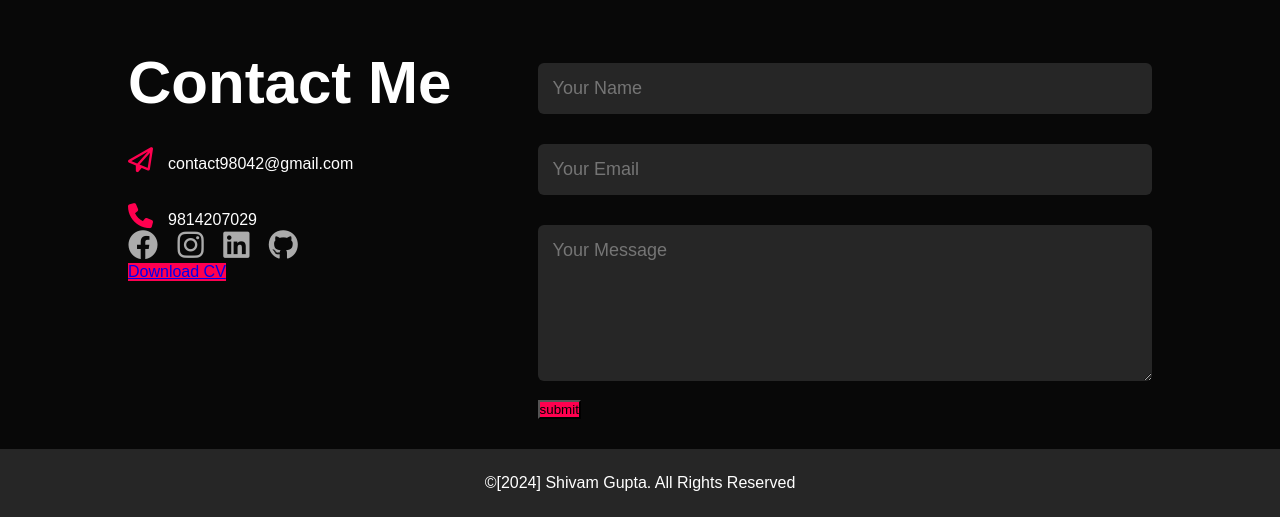
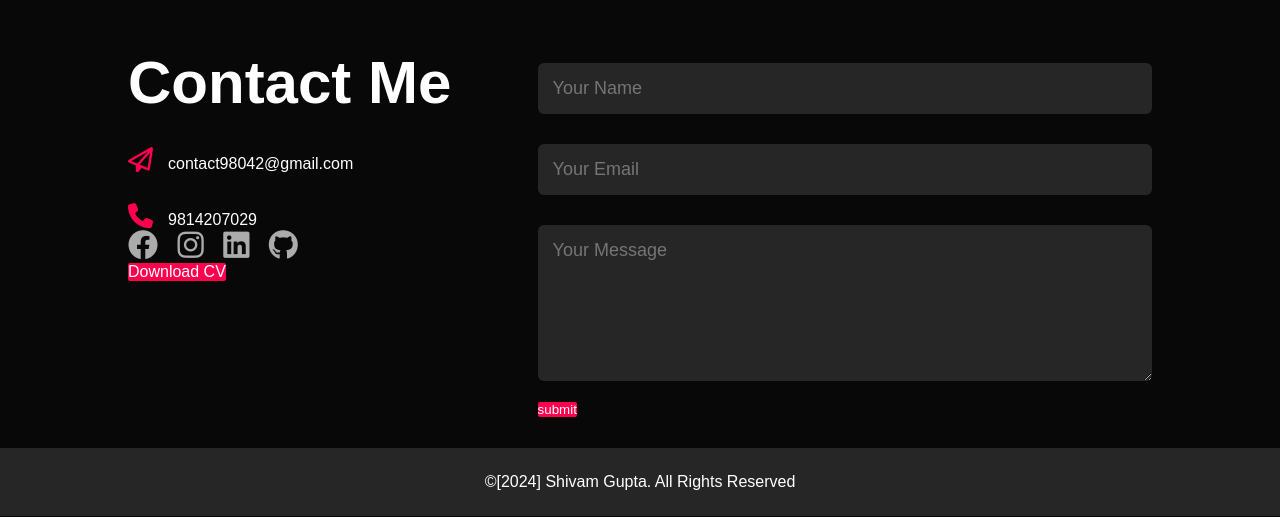
Before and after one commit to guptashivam9/Portfolio, a plain HTML site: page index.html in a window 1280 px wide. Shown: the part 1985-2502 px from the top of the page. Drawn offline with Linux system fonts and the light colour scheme.

Commit message:
personal-portfolio

```diff
--- a/index.html
+++ b/index.html
@@ -11,7 +11,7 @@
 <div id="header">
     <div class="container">
         <nav>
-            <img src="images/logo.png" class="logo">
+            <!-- <img src="images/logo1jpg.jpg" class="logo"> -->
             <ul>
                 <li><a href="#header">Home</a></li>
                 <li><a href="#about">About</a></li>
--- a/style.css
+++ b/style.css
@@ -27,9 +27,9 @@ nav{
     justify-content: space-between;
     flex-wrap: wrap;
 }
-.logo{
+/* .logo{
     width: 140px;
-}
+} */
 nav ul li{
     display: inline-block;
     list-style: none;
@@ -175,6 +175,10 @@ nav ul li a:hover::after{
 .btn.btn2{
     display: inline-block;
     background: #ff004f;
+    color: white;
+    text-decoration: none;
+    border: none;
+    border-radius: 2px;
 }
 .contact-right form{
     width: 100%;
```
